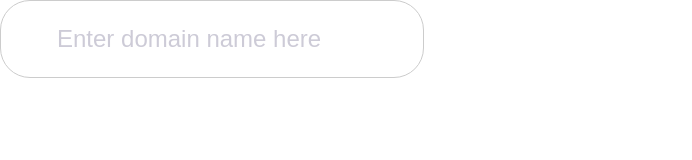
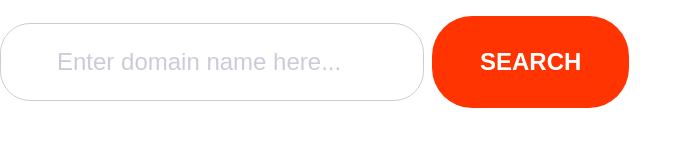
Before and after one commit to laoktaviana/Website, a plain HTML site: page index.html in a window 1280 px wide. Shown: the whole page, without its empty margins (0-692 px from the left). Drawn offline with Linux system fonts and the light colour scheme.

Commit message:
Input Groups.

```diff
--- a/index.html
+++ b/index.html
@@ -12,6 +12,13 @@
     <link rel="stylesheet" href="css/styles.css">
 </head>
 <body>
-    <input type="text" class="input" placeholder="Enter domain name here">
+    <div class="input-group">
+    <input
+    type="text"
+    class="input"
+    placeholder="Enter domain name here..."
+    />
+    <button class="btn btn--accent">Search</button>
+    </div>
 </body>
 </html>
```
